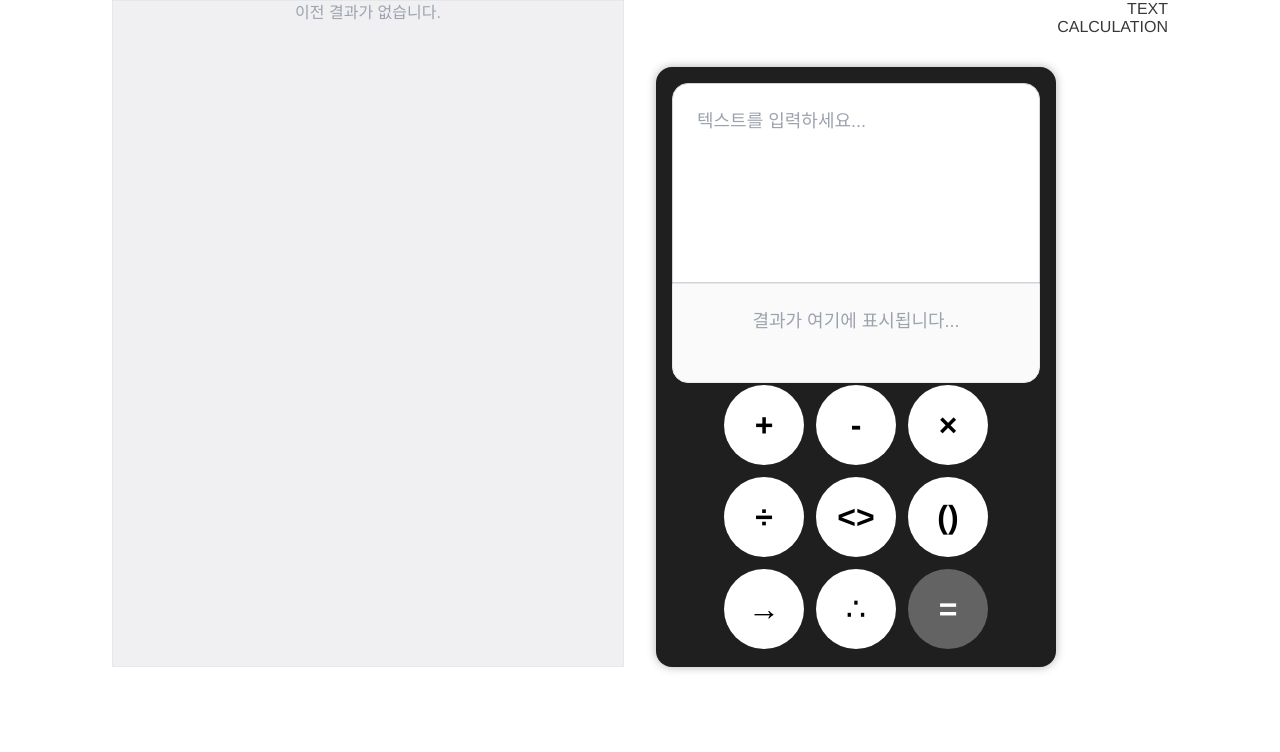
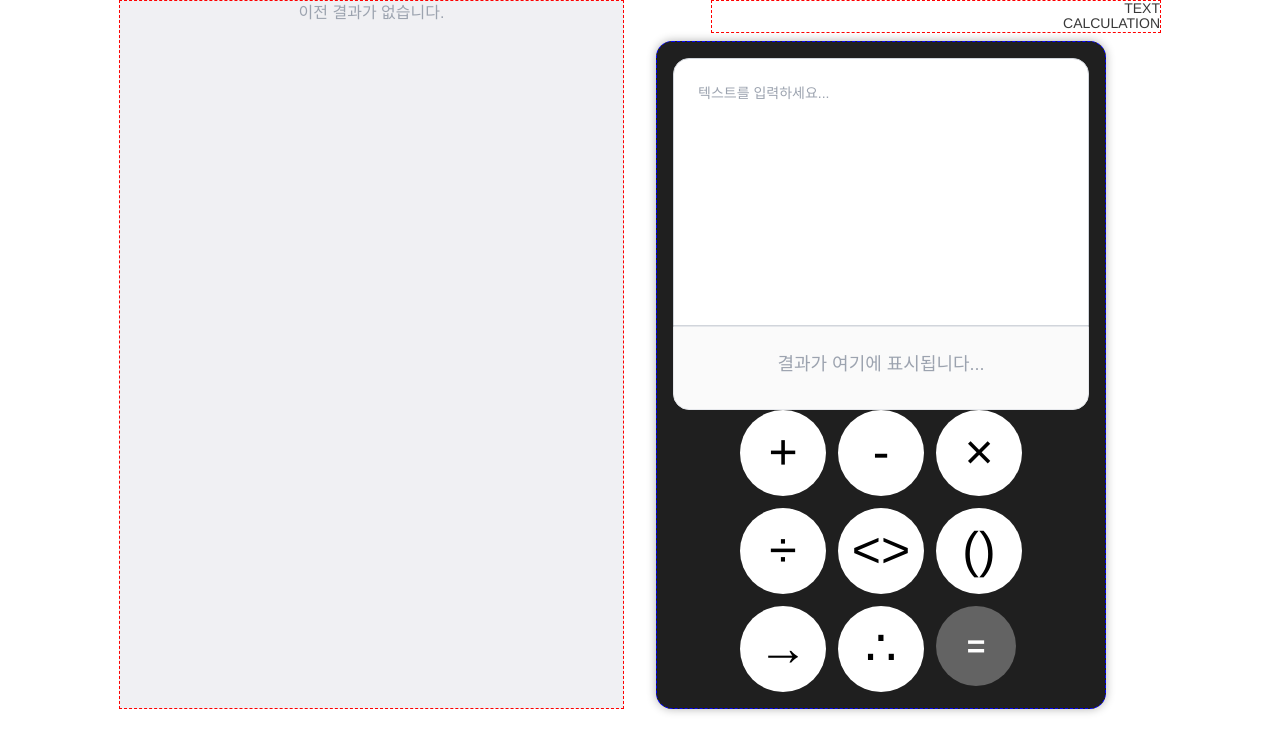
Before and after one commit to jinwoo33588/20251R0136COSE48001, a React (Vite) app: page / in a window 1280 px wide. Shown: the top 752 px of the page. Built offline with nearby package versions, Linux system fonts and the light colour scheme.

Commit message:
5/5 디자인수정_2

```diff
--- a/src/App.css
+++ b/src/App.css
@@ -1,22 +1,40 @@
-body {
+
+html, body {
   background-color: #ffffff;
   margin: 0;
+  padding: 0;
+  box-sizing: border-box;
+  font-size: 16px; /* 1rem = 16px 기준 */
+  height: 100%;
   font-family: 'Pretendard', 'Helvetica Neue', sans-serif;
+  -webkit-font-smoothing: antialiased;
+  -moz-osx-font-smoothing: grayscale;
 }
 
 .container {
   max-width: 1280px; /*화면 전체 크기*/
-  margin: 0 auto;
+  width: 100%;
+  margin: 0 auto; /* 가운데 정렬 */
   padding: 0rem;
+}
+* {
+  margin: 0;
+  padding: 0;
+  box-sizing: border-box;
 }
 
 .title {
-  font-size: 1.0rem;
+  font-size: 0.875rem;
   font-weight: 500;
   text-align: right;
   color: #383838;
-  margin-bottom: 2rem;
+  margin-bottom: 0.5rem;
+
+  align-self: flex-end;     /* 오른쪽 정렬 */
+  max-width: 450px;         /* panel-box와 동일한 너비 */
+  width: 100%;
 }
+
 
 /* 전체 좌우 구조 */
 .main-section {
@@ -26,11 +44,9 @@ body {
   align-items: stretch;
 }
 
-
-
 /* -------왼쪽 (히스토리)-------- */
 .history-box {
-  width: 40%;
+  width: 505px;
   padding: 0rem;
   background-color: #F0F0F3;
   border: 1px solid #e5e7eb;
@@ -61,9 +77,8 @@ body {
   align-items: center;
   padding: 0.5rem 0;
   border-bottom: 0px solid #e5e7eb; /*경계선(*/
-  font-size: 1rem;
+  font-size: 0.875rem;
   color: #000000;
-
 }
 
 .history-item:hover {
@@ -89,7 +104,7 @@ body {
   color: #374151;
   border: none;
   padding: 0.25rem 1rem;
-  font-size: 0.85rem;
+  font-size: 0.875rem;
   border-radius: 0.375rem;
   cursor: pointer;
   transition: background-color 0.2s ease;
@@ -101,7 +116,7 @@ body {
   display: flex;
   flex-direction: column;
   gap: 0.0rem;
-  width: 40%;
+  width: 505px;
 }
 
   /*계산기모양*/
@@ -113,19 +128,20 @@ body {
   display: flex;
   flex-direction: column;
   gap: 0rem;
-  max-width: 400px;
+  max-width: 450px;
+  width: 100%;
   min-height: 600px;
 }
 
 
   /* 입력창 */
 .input-area {
-  height: 200px;
+  height: 268px;
   background-color: #ffffff;
   border-radius: 1rem;
   border: 1px solid #d1d5db;
   padding: 1.5rem;
-  font-size: 1.125rem;
+  font-size: 0.875rem; /*14px*/
   resize: none;
   /*box-shadow: inset 0 1px 3px rgba(0,0,0,0.1);*/
   outline: none;
@@ -149,8 +165,8 @@ body {
   border-top-left-radius: 0;     /* 위쪽 모서리 제거 */
   border-top-right-radius: 0;
   padding: 1.5rem;
-  min-height: 100px;
-  font-size: 1.125rem;
+  min-height: 84px;
+  font-size: 1.125rem; /*18px*/
   color: #374151;
   /*box-shadow: inset 0 1px 3px rgba(0,0,0,0.05);*/
   width: 100%;
@@ -178,10 +194,10 @@ body {
 .operator-button {
   background-color: #ffffff;
   color: black;
-  font-size: 2rem;
-  font-weight: bold;
-  width: 80px;
-  height: 80px;
+  font-size: 50px;
+  font-weight: regular;
+  width: 86px;
+  height: 86px;
   border: none;
   border-radius: 50%;
   transition: transform 0.2s ease;
@@ -216,3 +232,17 @@ body {
   background-color: rgba(255, 255, 255, 0.1);
   transform: scale(1.05);
 }
+
+
+
+
+.title { border: 1px dashed red; }/*배치 확인용*/
+.panel-box { border: 1px dashed blue; }
+.history-box { border: 1px dashed red; }/*배치 확인용*/
+
+
+/*------------------------------------------------------------------
+전체화면 1280px 832px
+
+
+*/
```
